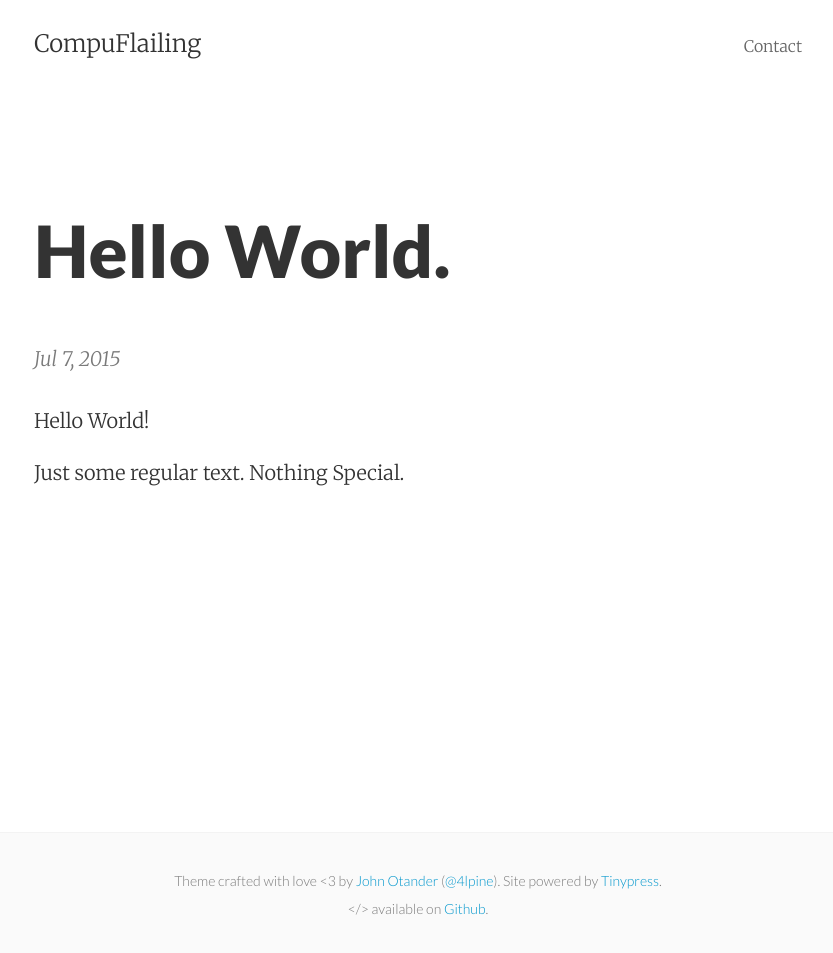
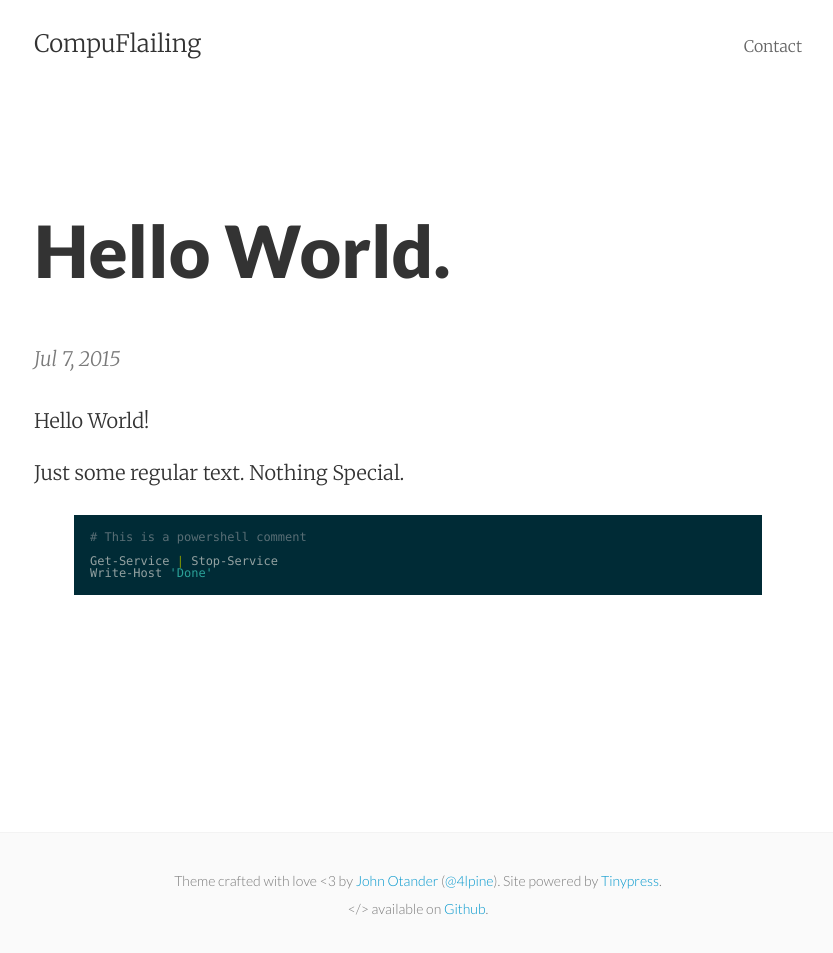
Before and after one commit to RandomNoun7/RandomNoun7.github.io, a Jekyll site: the page built from _posts/2015-07-07-hello-world.markdown, in a window 1280 px wide. Shown: the whole page, without its empty margins (222-1055 px from the left). Built offline with Jekyll 4.4.1, drawn with Linux system fonts in a browser that asks for light colours; nearby versions of some CDN libraries.

Commit message:
Testing File Changes

```diff
--- a/_posts/2015-07-07-hello-world.markdown
+++ b/_posts/2015-07-07-hello-world.markdown
@@ -6,3 +6,9 @@ layout: post
 Hello World!
 
 Just some regular text. Nothing Special.
+
+{%highlight powershell%}
+# This is a powershell comment
+Get-Service | Stop-Service
+Write-Host 'Done'
+{%endhighlight%}
```
